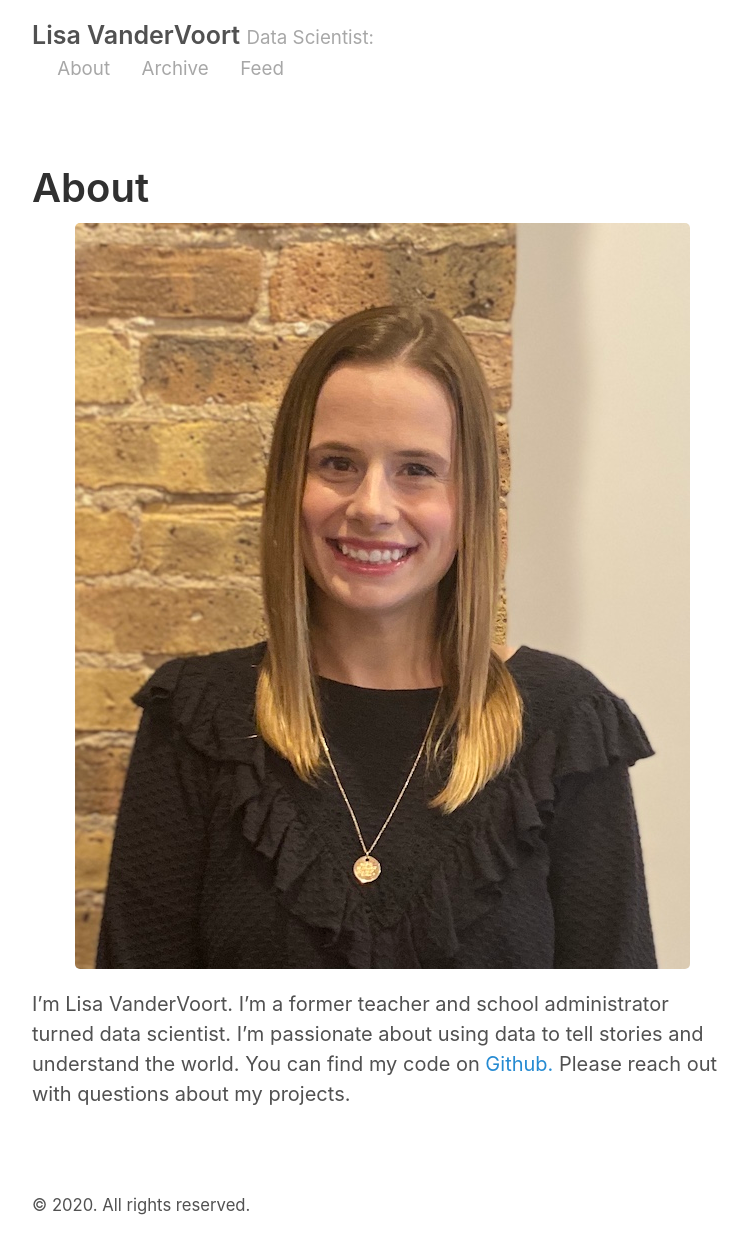
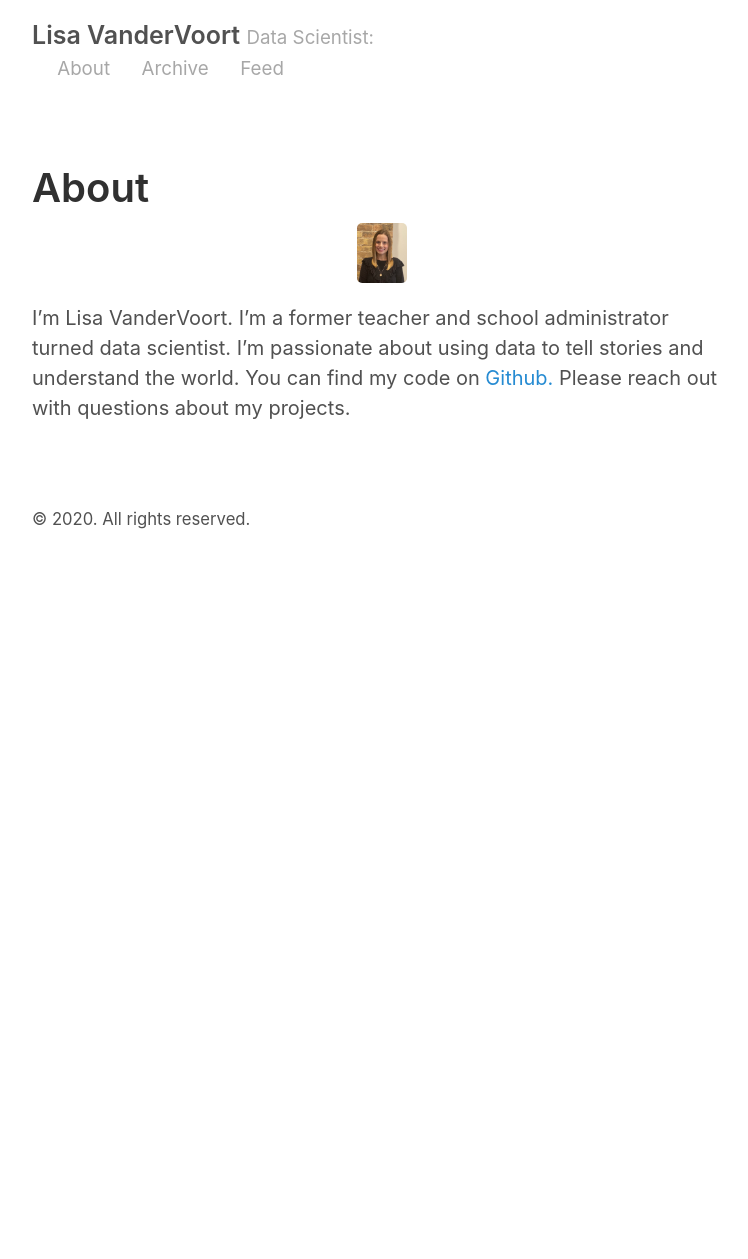
Before and after one commit to lvandervoort89/lvandervoort89.github.io, a Jekyll site: the page built from about.md, in a window 1280 px wide. Shown: the whole page, without its empty margins (258-1006 px from the left). Built offline with Jekyll 4.4.1, drawn with Linux system fonts in a browser that asks for light colours; after the commit the page ends 900 px from its top, so only the background shows below that.

Commit message:
fixed picture

```diff
--- a/about.md
+++ b/about.md
@@ -3,5 +3,5 @@ layout: page
 title: About
 ---
 
-<p align="center"> <img src="/images/sept_2020_pic_of_me.jpg" /> </p>
+<p align="center"> <img src="/images/sept_2020_pic_of_me.jpg" alt="sept_2020_pic_of_me" width="50"/> </p>
 I'm Lisa VanderVoort. I'm a former teacher and school administrator turned data scientist. I'm passionate about using data to tell stories and understand the world. You can find my code on [Github.](https://github.com/lvandervoort89) Please reach out with questions about my projects.
```
